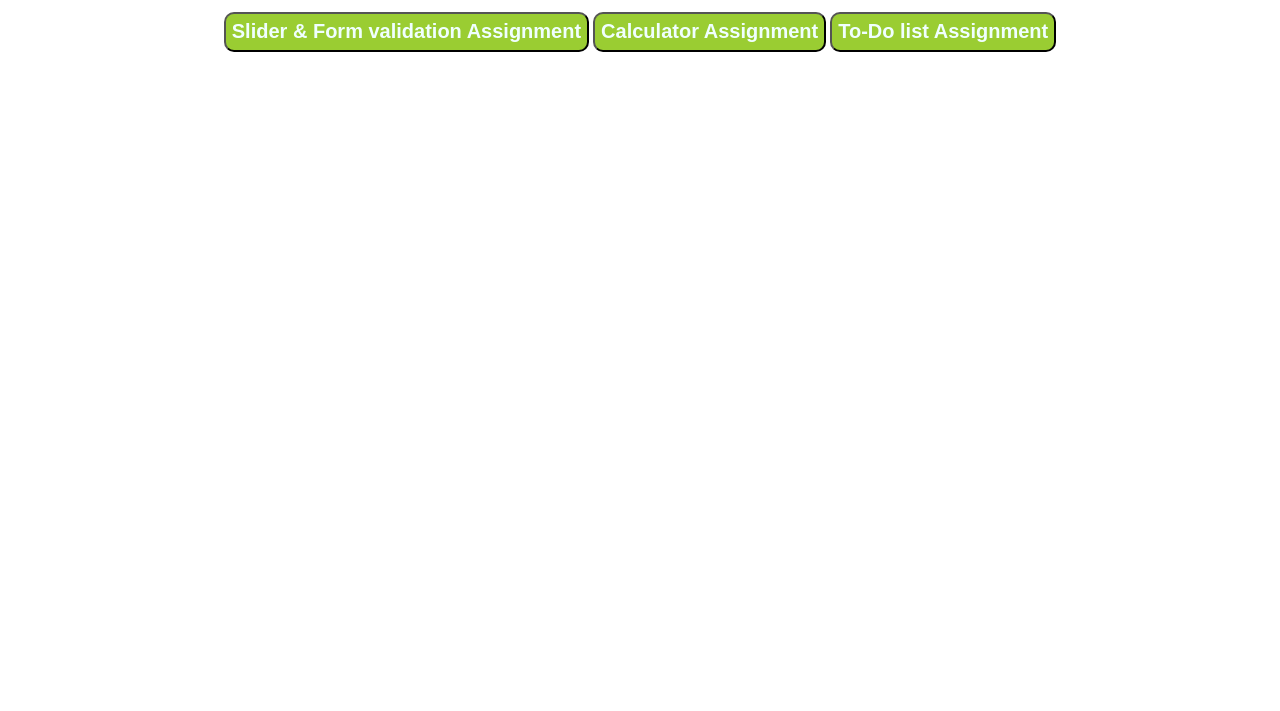
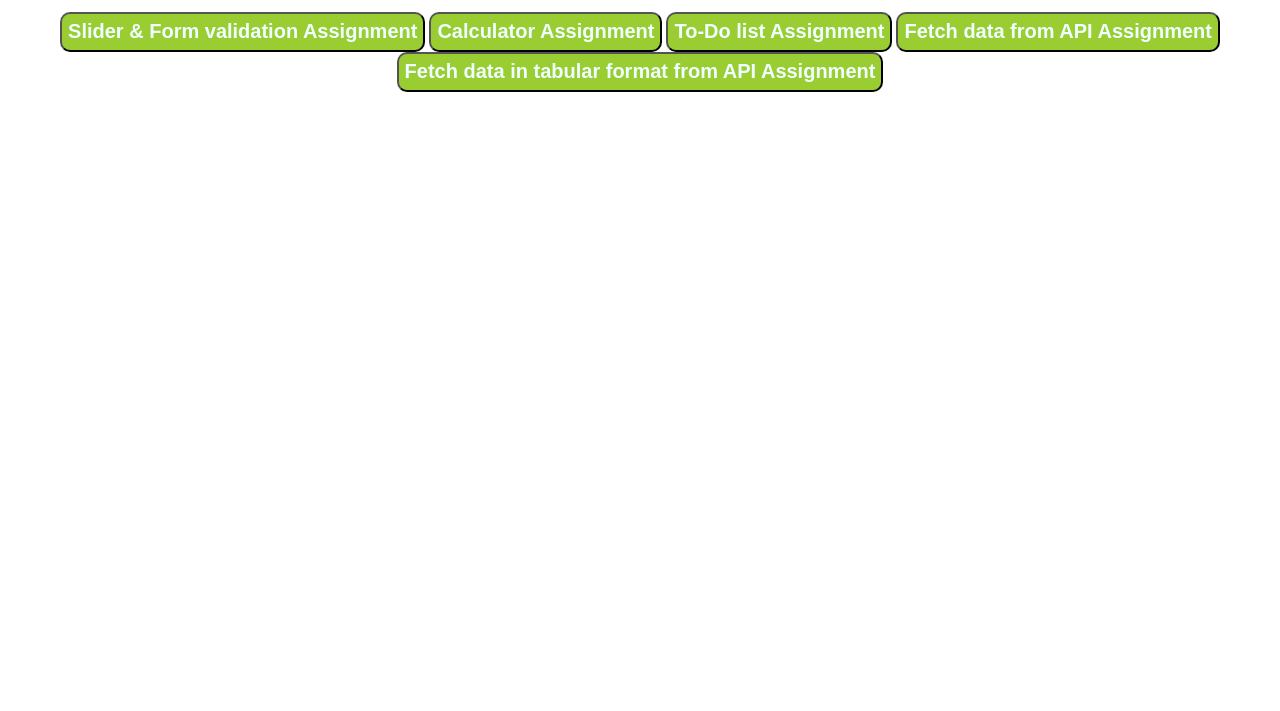
Before and after one commit to JayeshNeosoftTech/Core-JS-Assignment, a plain HTML site: page index.html in a window 1280 px wide. Shown: the part 89-800 px from the top of the page. Drawn offline with Linux system fonts and the light colour scheme.

Commit message:
Update index.html

```diff
--- a/index.html
+++ b/index.html
@@ -36,6 +36,8 @@
         <a href="Assignment1.html"><input type="button" value="Slider & Form validation Assignment"></a>
         <a href="Calculator.html"><input type="button" value="Calculator Assignment"></a>
         <a href="To-do-list.html"><input type="button" value="To-Do list Assignment"></a>
+        <a href="Fetch-data.html"><input type="button" value="Fetch data from API Assignment"></a>
+        <a href="Fetch-data-in-tabular.html"><input type="button" value="Fetch data in tabular format from API Assignment"></a>
     </div>
 </body>
 </html>
```
